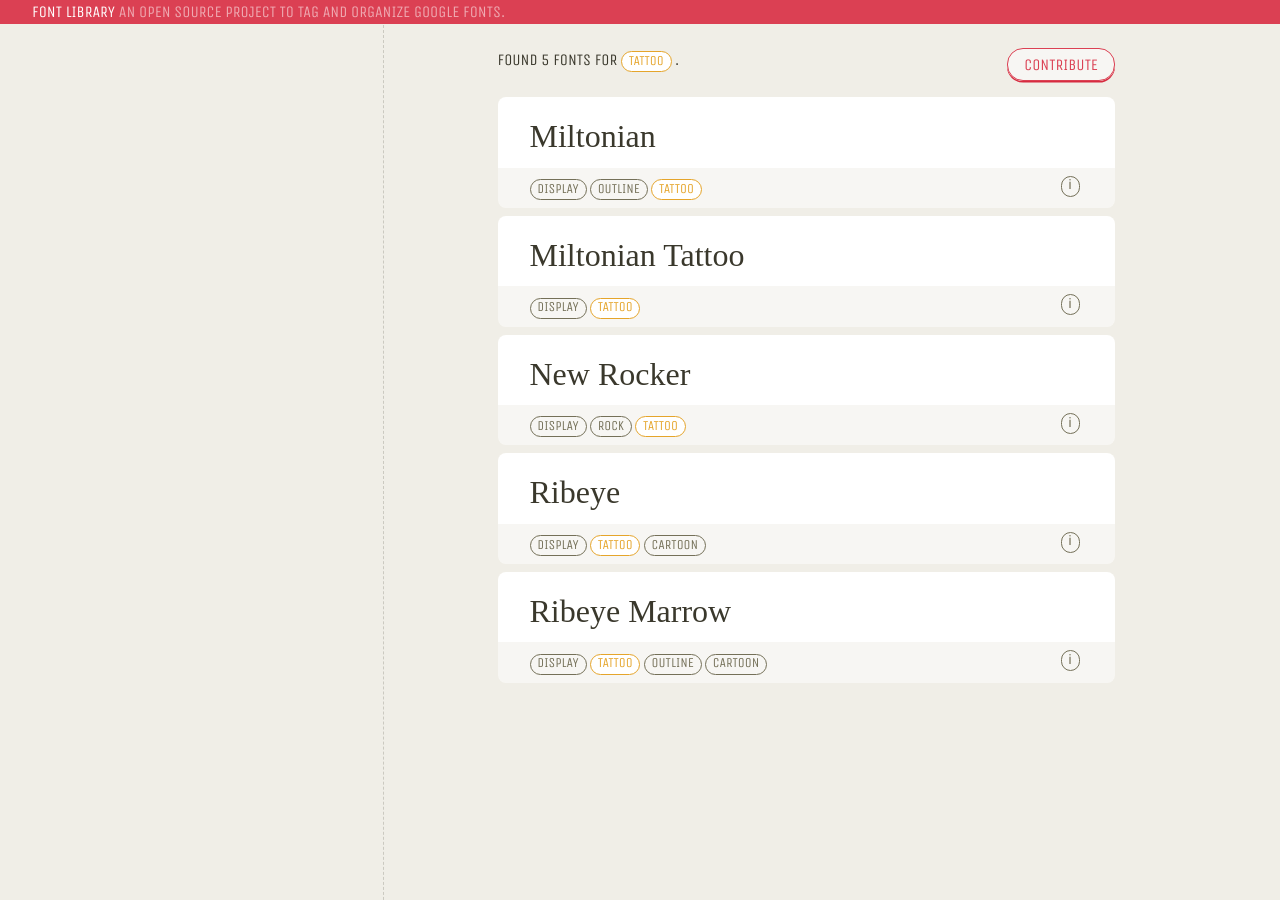
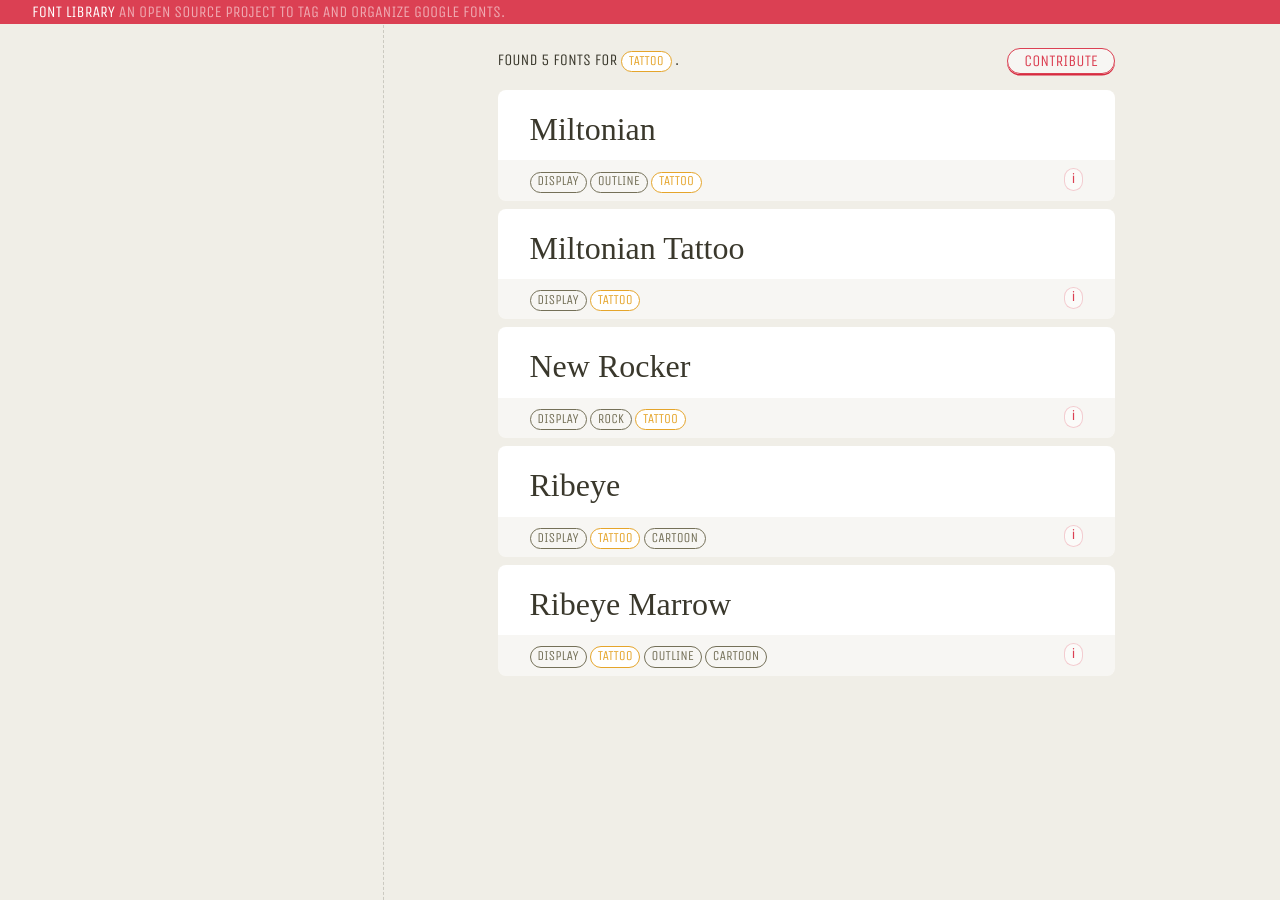
Before and after one commit to katydecorah/font-library, a Jekyll site: the page built from index.html, in a window 1280 px wide. Built offline with Jekyll 4.4.1, drawn with Linux system fonts in a browser that asks for light colours; nearby versions of some CDN libraries; some web fonts are replaced.

Commit message:
adds quiet button style

```diff
--- a/_sass/_layout.scss
+++ b/_sass/_layout.scss
@@ -88,6 +88,8 @@ header {
 
   @extend %round;
 
+  @extend %tight;
+
   background: rgba($white, .5);
   border: 1px solid;
   box-shadow: 0 .1em darken($accent, 5%);
@@ -95,6 +97,15 @@ header {
   display: inline-block;
   padding: .25em 1em;
   transition: background .2s;
+
+  &.small {
+    padding: .25em .5em;
+  }
+
+  &.quiet {
+    border: 1px solid rgba($accent, .25);
+    box-shadow: none;
+  }
 
   &:hover {
 
--- a/index.html
+++ b/index.html
@@ -38,7 +38,7 @@ tag: cursive
 					[[tag]]
 					<input class="hide" type="checkbox" name="tag" ng-model="search" value="[[tag]]" ng-change="selectTag('[[tag]]')">
 				</label>
-				<a ng-href="https://www.google.com/fonts/specimen/[[font.family.replace(' ','+')]]" class="family-tag float-right" target="_blank">&#8505;</a>
+				<a ng-href="https://www.google.com/fonts/specimen/[[font.family.replace(' ','+')]]" class="btn small quiet float-right" target="_blank">&#8505;</a>
 			</div>
 		</div>
 	</div>
```
